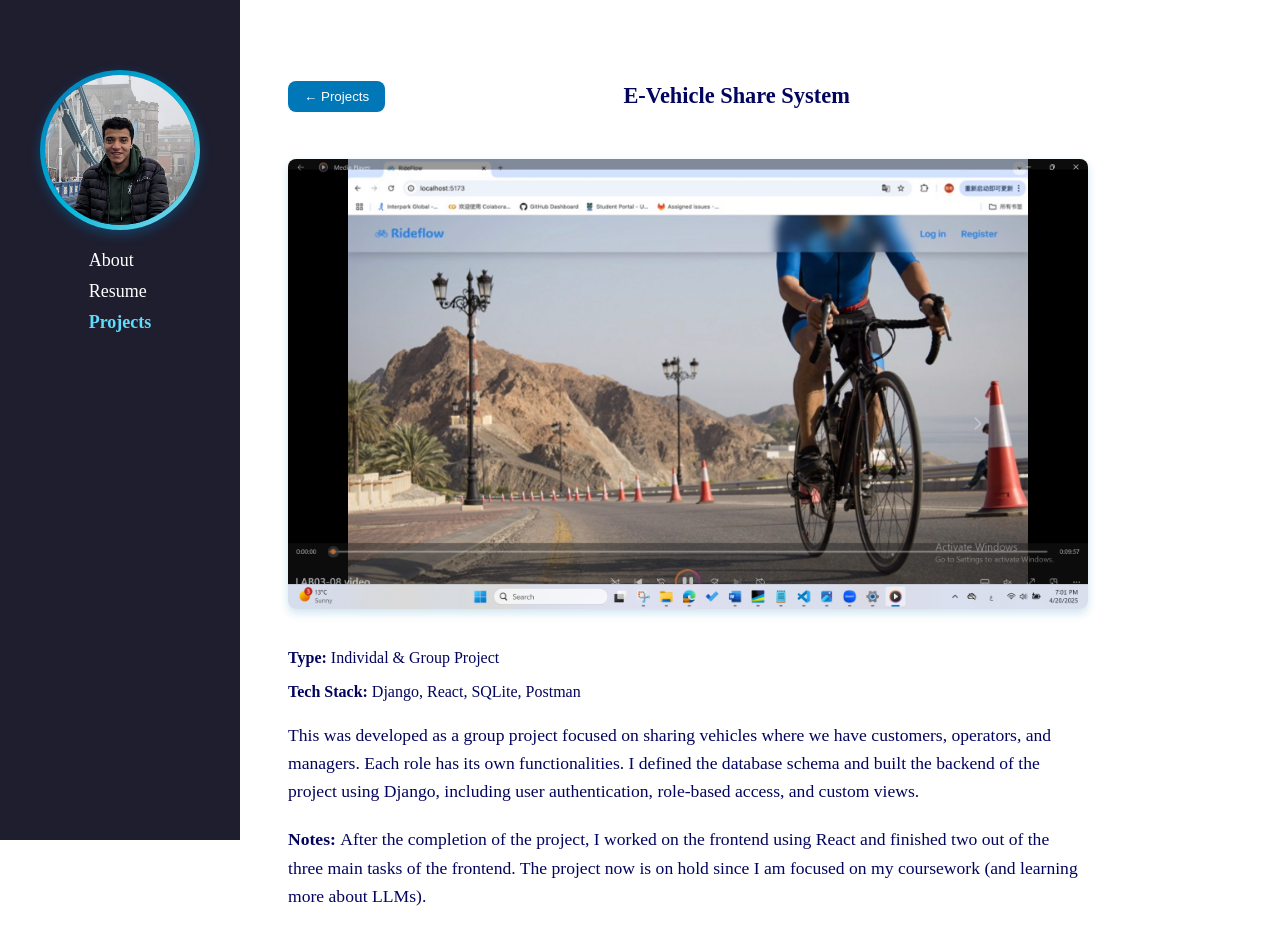
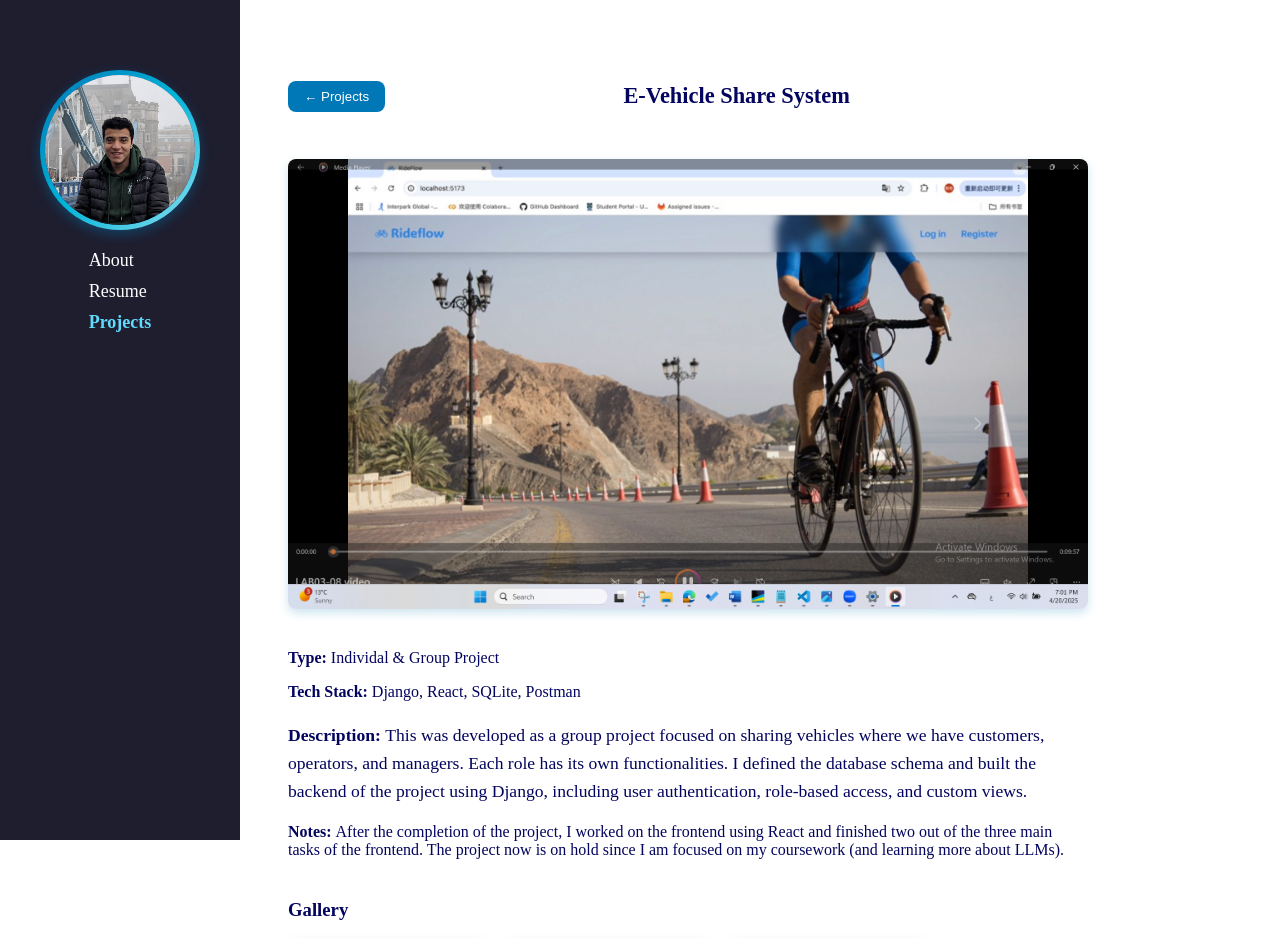
Before and after one commit to Sherif-Sakran/Sherif-Sakran.github.io, a React (Vite) app: page /projects/ev-vehicle in a window 1280 px wide. Shown: the top 938 px of the page. Built offline with nearby package versions, Linux system fonts and the light colour scheme; grey boxes are pictures that could not be loaded.

Commit message:
updated the text headings in the project page

```diff
--- a/src/pages/Project.jsx
+++ b/src/pages/Project.jsx
@@ -34,8 +34,9 @@
       <img src={ project.image } alt={project.title} className="project-detail-image" />
       <p><strong>Type:</strong> {project.type}</p>
       <p><strong>Tech Stack:</strong> {project.tech.join(", ")}</p>
-      <p className="project-detail-text">{project.details}</p>
-      { project.notes  && <><p className="project-detail-text"><strong>Notes: </strong>{project.notes}</p></> }
+      {/* <p className="project-detail-text">{project.details}</p> */}
+      { project.notes  && <><p className="project-detail-text"><strong>Description: </strong>{project.details}</p></> }
+      { project.notes  && <><p ><strong>Notes: </strong>{project.notes}</p></> }
 
       <div className="project-screenshots">
 
```
